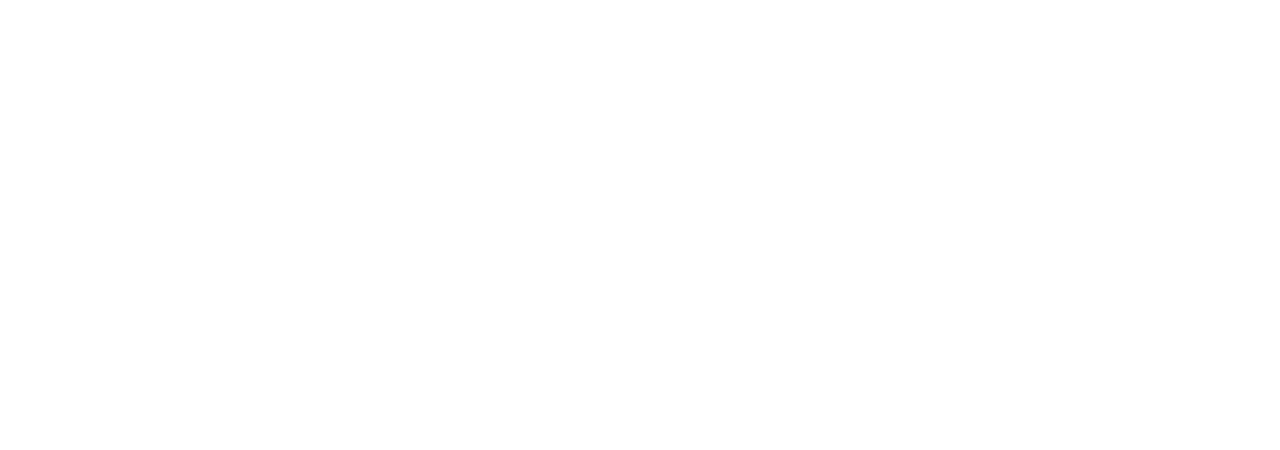
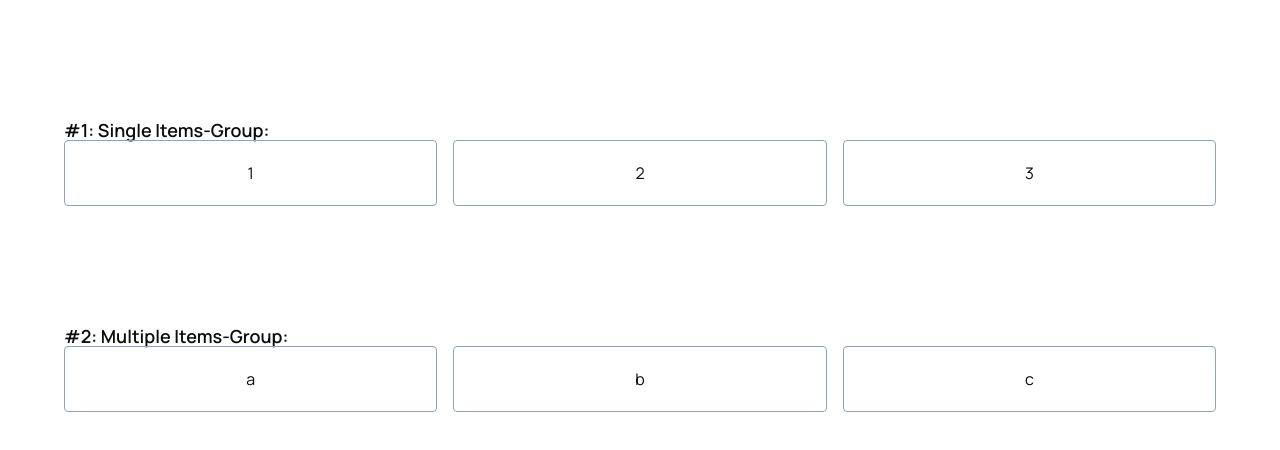
Before and after one commit to ahmad-666/react-framework, a Next.js app: page /test in a window 1280 px wide. Shown: the top 450 px of the page. Built offline with nearby package versions, Linux system fonts and the light colour scheme.

Commit message:
feat: add items-group

```diff
--- a/src/app/test/page.tsx
+++ b/src/app/test/page.tsx
@@ -2,9 +2,17 @@
 
 import { useState, useRef, useEffect } from 'react';
 import Container from '@/components/Container';
+import ItemsGroupExample from '@/components/ItemsGroup/example';
+
+const a:string[] = []
+const b:typeof a[0] = ''
 
 const TestPage = () => {
-    return <Container className='my-30'></Container>;
+    return (
+        <Container className='my-30'>
+            <ItemsGroupExample />
+        </Container>
+    );
 };
 
 export default TestPage;
--- /dev/null
+++ b/src/components/ItemsGroup/example.tsx
@@ -0,0 +1,58 @@
+import { useState } from 'react';
+import ItemsGroup from '.';
+
+export default function Example() {
+    const [val1, setVal1] = useState<null | number>(null);
+    const [val2, setVal2] = useState<string[]>([]);
+
+    return (
+        <div>
+            <div>
+                <p className='text-title-lg'>#1: Single Items-Group:</p>
+                <ItemsGroup
+                    multiple={false}
+                    value={val1}
+                    onChange={(newVal) => {
+                        setVal1(newVal as null | number);
+                        // if (newVal) setVal1(newVal as number) --> If we want mandatory effect
+                    }}
+                    activeClassName='bg-primary text-white'
+                    className='grid grid-cols-3 gap-4'
+                >
+                    {[1, 2, 3].map((item) => (
+                        <ItemsGroup.Item
+                            key={item}
+                            value={item}
+                            className='rounded-sm border border-slate-400 p-5 text-center'
+                        >
+                            {item}
+                        </ItemsGroup.Item>
+                    ))}
+                </ItemsGroup>
+            </div>
+            <div className='mt-30'>
+                <p className='text-title-lg'>#2: Multiple Items-Group:</p>
+                <ItemsGroup
+                    multiple
+                    value={val2}
+                    onChange={(newVal) => {
+                        setVal2(newVal as string[]);
+                        // if (newVal.length) setVal2(newVal as string[]) --> If we want mandatory effect
+                    }}
+                    activeClassName='bg-primary text-white'
+                    className='grid grid-cols-3 gap-4'
+                >
+                    {['a', 'b', 'c'].map((item) => (
+                        <ItemsGroup.Item
+                            key={item}
+                            value={item}
+                            className='rounded-sm border border-slate-400 p-5 text-center'
+                        >
+                            {item}
+                        </ItemsGroup.Item>
+                    ))}
+                </ItemsGroup>
+            </div>
+        </div>
+    );
+}
--- /dev/null
+++ b/src/components/ItemsGroup/index.tsx
@@ -0,0 +1,57 @@
+import { Children, cloneElement, isValidElement, type ReactNode } from 'react';
+
+type ItemProps = {
+    value: number | string;
+    onChange?: (newValue: number | string) => void;
+    isActive?: boolean;
+    children: ReactNode;
+    activeClassName?: string;
+    className?: string;
+};
+const Item = ({ value, onChange, isActive = false, children, activeClassName = '', className = '' }: ItemProps) => {
+    return (
+        <div
+            onClick={() => onChange?.(value)}
+            className={`cursor-pointer ${isActive ? activeClassName : ''} ${className}`}
+        >
+            {children}
+        </div>
+    );
+};
+
+type ItemsGroupSingle = {
+    multiple?: false;
+    value: null | number | string;
+    onChange: (newValue: null | number | string) => void;
+};
+type ItemsGroupMultiple = {
+    multiple: true;
+    value: (number | string)[];
+    onChange: (newValue: (number | string)[]) => void;
+};
+type ItemsGroupProps = (ItemsGroupSingle | ItemsGroupMultiple) &
+    Pick<ItemProps, 'children' | 'activeClassName' | 'className'>;
+const ItemsGroup = ({ multiple, value, onChange, children, activeClassName = '', className = '' }: ItemsGroupProps) => {
+    return (
+        <div className={`${className}`}>
+            {Children.map(children, (item) => {
+                if (!isValidElement<ItemProps>(item)) return null;
+                const { value: itemValue, ...rest } = item.props;
+                const isActive = !multiple ? value === itemValue : value.includes(itemValue);
+                return cloneElement<ItemProps>(item, {
+                    ...rest,
+                    value: itemValue,
+                    onChange: (newValue) => {
+                        if (!multiple) onChange?.(!isActive ? newValue : null);
+                        else onChange?.(!isActive ? [...value, newValue] : value.filter((v) => v !== newValue));
+                    },
+                    isActive,
+                    activeClassName
+                });
+            })}
+        </div>
+    );
+};
+
+ItemsGroup.Item = Item;
+export default ItemsGroup;
```
